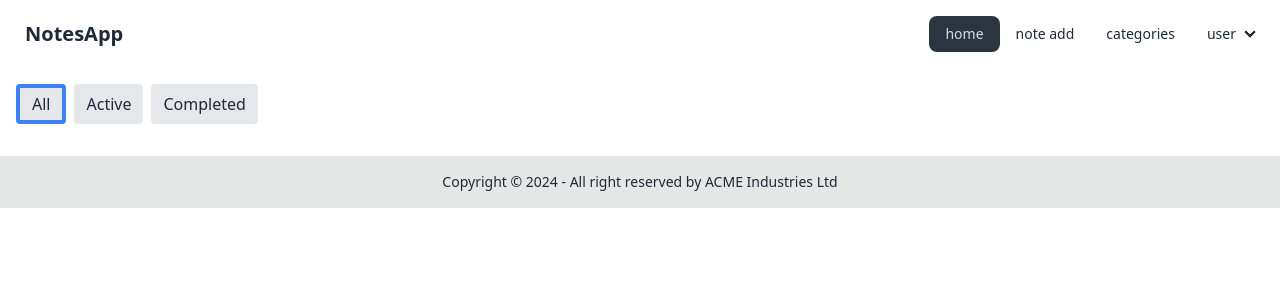
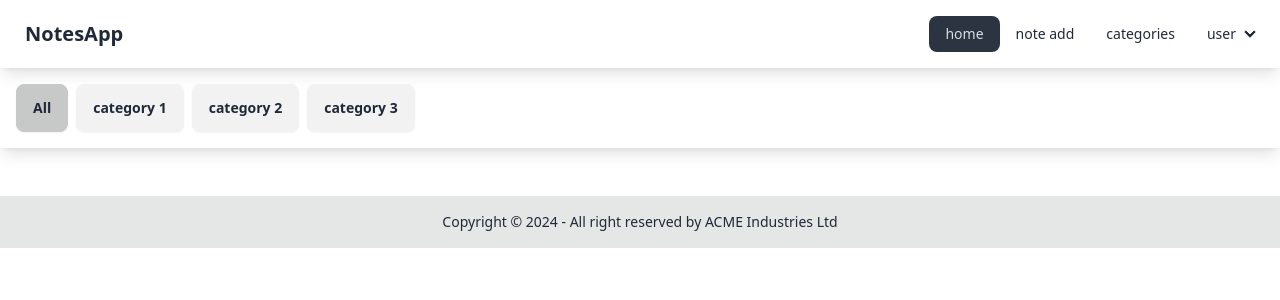
Before and after one commit to GerdBraun/NoteApp, a React (Vite) app: page / in a window 1280 px wide. Shown: the top 300 px of the page. Built offline with nearby package versions, Linux system fonts and the light colour scheme.

Commit message:
corrected filters

```diff
--- a/src/components/AddNote.jsx
+++ b/src/components/AddNote.jsx
@@ -1,12 +1,18 @@
-import { useState } from "react";
+import { useEffect, useState } from "react";
 import { useNotes } from "../context/notesContext";
 import { useNavigate } from "react-router-dom";
 import Select from "react-select";
 
 const AddNote = () => {
-  const { notesDispatch } = useNotes();
-  const [newNote, setNewNote] = useState("");
+  const { notesState, notesDispatch } = useNotes();
   const [errors, setErrors] = useState({});
+  const [categoryOptions, setCategoryOptions] = useState([]);
+
+  useEffect(() => {
+    setCategoryOptions(notesState.categoryOptions);
+    console.log(notesState.categoryOptions)
+  }, [notesState.categoryOptions]);
+
 
   const [note, setNote] = useState({
     id: "",
@@ -21,7 +27,7 @@ const AddNote = () => {
   };
   const handleChange = (e) => {
     const { name, value } = e.target;
-    setNote((prevEvent) => ({ ...prevEvent, [name]: value }));
+    setNote((prevNote) => ({ ...prevNote, [name]: value }));
     setErrors((prevErrors) => ({ ...prevErrors, [name]: "" })); // Clear error on change
   };
 
@@ -44,36 +50,11 @@ const AddNote = () => {
     return Object.keys(newErrors).length === 0;
   };
 
-  const categoryOptions = [
-    { value: "category1", label: "category 1" },
-    { value: "category2", label: "category 2" },
-    { value: "category3", label: "category 3" },
-  ];
-
   return (
     <>
-      <form onSubmit={handleSubmit} className="mb-4 flex">
-        <input
-          type="text"
-          name="todo"
-          placeholder="Add a new note"
-          className="flex-1 border rounded px-2 py-1 mr-2"
-          value={newNote}
-          onChange={(e) => setNewNote(e.target.value)}
-        />
-        <button
-          type="submit"
-          className="bg-blue-500 text-white px-4 py-2 rounded"
-        >
-          Add
-        </button>
-      </form>
-
-      {/* NEW */}
-
       <form
         onSubmit={handleSubmit}
-        className="card text-black w-full max-w-xl mx-auto shadow-xl p-4"
+        className="card text-black w-full max-w-xl mx-auto shadow-xl p-4 m-4"
       >
         <h2 className="text-2xl text-center text-blue-600">Add New Note</h2>
 
--- a/src/components/FilterComponent.jsx
+++ b/src/components/FilterComponent.jsx
@@ -1,44 +1,36 @@
-import { useNotes } from '../context/notesContext';
+import { useEffect, useState } from "react";
+import { useNotes } from "../context/notesContext";
 
 const FilterComponent = () => {
   const { notesState, notesDispatch } = useNotes();
   const { filter } = notesState;
   const setFilterInView = (filter) => {
-        notesDispatch({ type: 'FILTER_SET', payload: filter });
+    notesDispatch({ type: "FILTER_SET", payload: filter });
   };
 
+  const [categoryOptions, setCategoryOptions] = useState([]);
+  useEffect(() => {
+    setCategoryOptions(notesState.categoryOptions);
+  }, [notesState.categoryOptions]);
+
   return (
-        <div className='mb-4 flex space-x-2'>
+    <div className="mb-4 p-4 flex space-x-2 shadow-lg">
          <button
+          key={0}
           onClick={() => setFilterInView('all')}
-                className={`bg-gray-200 px-3 py-1 rounded ${
-                    filter === 'all'
-                        ? 'border-solid border-4 border-blue-500'
-                        : ''
-                }`}
+          className={`btn ${filter === 'all' ? "btn-active" : ""}`}
         >
           All
         </button>
+     {categoryOptions && categoryOptions.map((category) => (
         <button
-                onClick={() => setFilterInView('active')}
-                className={`bg-gray-200 px-3 py-1 rounded ${
-                    filter === 'active'
-                        ? 'border-solid border-4 border-blue-500'
-                        : ''
-                }`}
+          key={category.value}
+          onClick={() => setFilterInView(category.value)}
+          className={`btn ${filter === category.value ? "btn-active" : ""}`}
         >
-                Active
+          {category.label}
         </button>
-            <button
-                onClick={() => setFilterInView('completed')}
-                className={`bg-gray-200 px-3 py-1 rounded ${
-                    filter === 'completed'
-                        ? 'border-solid border-4 border-blue-500'
-                        : ''
-                }`}
-            >
-                Completed
-            </button>
+      ))}
     </div>
   );
 };
--- a/src/components/Layout.jsx
+++ b/src/components/Layout.jsx
@@ -7,7 +7,7 @@ const Layout = () => {
   return (
     <NotesContextProvider>
       <Header />
-      <main className="p-4 mx-auto max-w-screen-xl">
+      <main>
         <Outlet />
       </main>
       <Footer />
--- a/src/components/partials/Header.jsx
+++ b/src/components/partials/Header.jsx
@@ -2,7 +2,7 @@ import { NavLink } from "react-router-dom";
 
 const Header = () => {
   return (
-    <header className="navbar bg-base-100">
+    <header className="navbar bg-base-100 shadow-lg">
       <div className="flex-1">
         <NavLink to="/" className="btn btn-ghost text-xl">NotesApp</NavLink>
       </div>
--- a/src/components/partials/NoteItem.jsx
+++ b/src/components/partials/NoteItem.jsx
@@ -10,8 +10,8 @@ const NoteItem = ({ note }) => {
 
   return (
     <li className="flex items-center mb-2">
-      <div className="card bg-base-100 w-full shadow-xl">
-        <figure>
+      <div className="card bg-base-100 w-full shadow-xl h-full">
+        <figure className="h-52">
           <img
             src={note.image || "https://placehold.co/600x400"}
             alt={note.title}
@@ -20,29 +20,30 @@ const NoteItem = ({ note }) => {
         <div className="card-body">
           <h2 className="card-title">
             {note.title}
-            <div className="badge badge-secondary">NEW</div>
+            {/* <div className="badge badge-secondary">NEW</div> */}
           </h2>
           {note.date && (
             <p className="text-sm">
-              Date: {new Date(note.date).toLocaleDateString()}
+              {new Date(note.date).toLocaleDateString()}
             </p>
           )}
           <p>{note.description}</p>
           <div className="card-actions">
-            <input
+            {/* <input
               type="checkbox"
               checked={note.completed}
               onChange={() => toggleNote(note.id)}
               className="mr-2"
-            />
-            {note.categories.map((cat) => (
-              <div key={cat.value} className="badge badge-outline">
-                {cat.label}
-              </div>
-            ))}
+            /> */}
+            {note.categories &&
+              note.categories.map((cat) => (
+                <div key={cat.value} className="badge badge-outline">
+                  {cat.label}
+                </div>
+              ))}
           </div>
           <div className="card-actions justify-end">
-            <Link className="btn btn-primary" to={`/notes/${note.id}`}>
+            <Link className="btn" to={`/notes/${note.id}`}>
               view
             </Link>
           </div>
--- a/src/components/partials/NotesList.jsx
+++ b/src/components/partials/NotesList.jsx
@@ -8,13 +8,12 @@ const NotesList = () => {
 
     const filteredNotes = notes.filter((note) => {
         if (filter === 'all') return true;
-        if (filter === 'completed' && note.completed) return true;
-        if (filter === 'active' && !note.completed) return true;
-        return false;
+        if(!note.categories.length) return false;
+        return note.categories.find((cat) => cat.value === filter);
     });
 
     return (
-        <ul className='grid grid-cols-3 gap-4'>
+        <ul className="p-4 mx-auto max-w-screen-xl grid md:grid-cols-2 lg:grid-cols-3 gap-4">
             {filteredNotes.map((note) => (
                 <NoteItem key={note.id} note={note} />
             ))}
--- a/src/context/NotesContextProvider.jsx
+++ b/src/context/NotesContextProvider.jsx
@@ -1,11 +1,19 @@
 import { useEffect, useReducer } from "react";
 import notesReducer from "./notesReducer";
 import { NotesContext } from "./notesContext";
+
+const categoryOptions = [
+  { value: "category1", label: "category 1" },
+  { value: "category2", label: "category 2" },
+  { value: "category3", label: "category 3" },
+];
 
 const NotesContextProvider = ({ children }) => {
   const [notesState, notesDispatch] = useReducer(notesReducer, {
     notes: JSON.parse(localStorage.getItem("notes")) || [],
     filter: "all",
+    categoryOptions:categoryOptions,
+    user:{},
   });
   useEffect(() => {
     localStorage.setItem("notes", JSON.stringify(notesState.notes));
--- a/src/context/notesReducer.js
+++ b/src/context/notesReducer.js
@@ -17,6 +17,7 @@ const notesReducer = (state, action) => {
           filter: action.payload,
       };
   }
+
   case 'NOTE_TOGGLED': {
       return {
           ...state,
```
Lines whose indentation alone changed are shown as unchanged.
